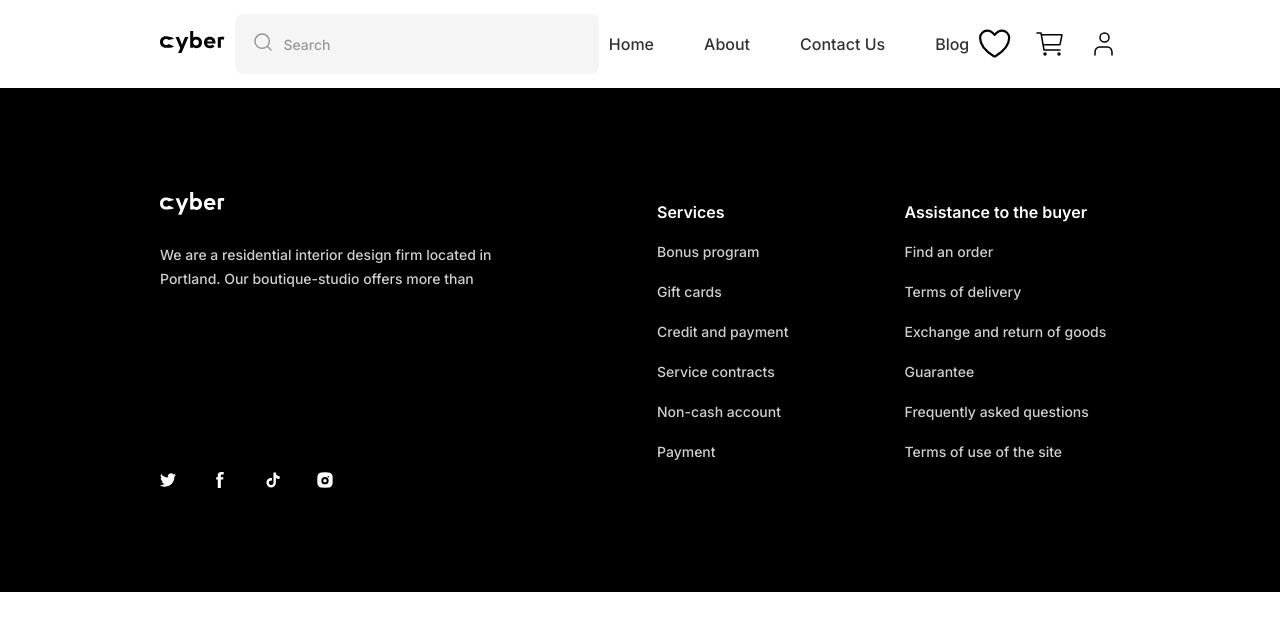
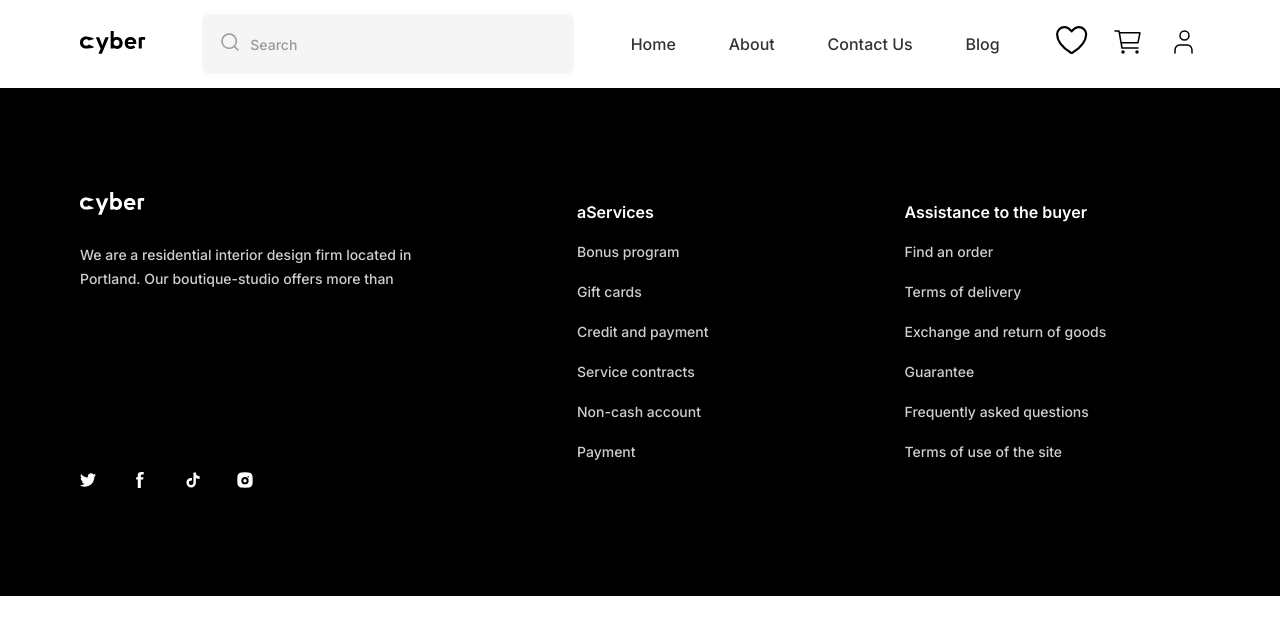
Before and after one commit to nakazawa63/iphone14pro, a plain HTML site: page index.html in a window 1280 px wide. Drawn offline with Linux system fonts and the light colour scheme; some packages are replaced by stand-ins of ours.

Commit message:
レビュー箇所、横幅の指定修正

```diff
--- a/css/style.css
+++ b/css/style.css
@@ -19,13 +19,20 @@ ul {
     list-style: none;
 }
 
+a {
+    color: inherit;
+    text-decoration: none;
+}
+
+a:hover {
+    opacity: 0.7
+}
 
 /* ヘッダー */
 
 .header {
-    max-width: 1440px;
+    max-width: 1120px;
     margin: 0 auto;
-    padding: 0 160px;
     height: 88px;
     display: flex;
     justify-content: space-between;
@@ -48,6 +55,7 @@ ul {
 }
 
 .header__search input {
+    max-width: 372px;
     height: 56px;
     padding: 19px 0;
     background-color: #f5f5f5;
@@ -95,9 +103,8 @@ ul {
 }
 
 .footer__content {
-    max-width: 1440px;
+    max-width: 1120px;
     margin: 0 auto;
-    padding: 0 160px;
 }
 
 .footer__wrap {
@@ -109,7 +116,8 @@ ul {
     width: 384px;
     margin-right: 113px;
 }
-.company .footer__text{
+
+.company .footer__text {
     width: 384px;
     margin-right: 113px;
     line-height: 171%;
--- a/index.html
+++ b/index.html
@@ -28,16 +28,16 @@
     </form>
     <nav class="header__nav">
         <ul>
-            <li>Home</li>
-            <li>About</li>
-            <li>Contact Us</li>
-            <li>Blog</li>
+            <li><a href="">Home</a></li>
+            <li><a href="">About</a></li>
+            <li><a href="">Contact Us</a></li>
+            <li><a href="">Blog</a></li>
         </ul>
     </nav>
     <div class="header__icon_wrap">
-        <img class="header__icon" src="images/header_icon01.svg" alt="いいね">
-        <img class="header__icon" src="images/header_icon02.svg" alt="カートの中身">
-        <img class="header__icon" src="images/header_icon03.svg" alt="プロフィール">
+        <a href=""><img class="header__icon" src="images/header_icon01.svg" alt="いいね"></a>
+        <a href=""><img class="header__icon" src="images/header_icon02.svg" alt="カートの中身"></a>
+        <a href=""><img class="header__icon" src="images/header_icon03.svg" alt="プロフィール"></a>
     </div>
 </header>
 
@@ -50,29 +50,29 @@
                     boutique-studio offers more than</p>
             </div>
             <ul class="services">
-                <li class="footer__text-semibold">Services</li>
-                <li class="footer__text">Bonus program</li>
-                <li class="footer__text">Gift cards</li>
-                <li class="footer__text">Credit and payment</li>
-                <li class="footer__text">Service contracts</li>
-                <li class="footer__text">Non-cash account</li>
-                <li class="footer__text">Payment</li>
+                <li class="footer__text-semibold">aServices</li>
+                <li class="footer__text"><a href="">Bonus program</a></li>
+                <li class="footer__text"><a href="">Gift cards</a></li>
+                <li class="footer__text"><a href="">Credit and payment</a></li>
+                <li class="footer__text"><a href="">Service contracts</a></li>
+                <li class="footer__text"><a href="">Non-cash account</a></li>
+                <li class="footer__text"><a href="">Payment</a></li>
             </ul>
             <ul class="assistance">
                 <li class="footer__text-semibold">Assistance to the buyer</li>
-                <li class="footer__text">Find an order</li>
-                <li class="footer__text">Terms of delivery</li>
-                <li class="footer__text">Exchange and return of goods</li>
-                <li class="footer__text">Guarantee</li>
-                <li class="footer__text">Frequently asked questions</li>
-                <li class="footer__text">Terms of use of the site</li>
+                <li class="footer__text"><a href="">Find an order</a></li>
+                <li class="footer__text"><a href="">Terms of delivery</a></li>
+                <li class="footer__text"><a href="">Exchange and return of goods</a></li>
+                <li class="footer__text"><a href="">Guarantee</a></li>
+                <li class="footer__text"><a href="">Frequently asked questions</a></li>
+                <li class="footer__text"><a href="">Terms of use of the site</a></li>
             </ul>
         </div>
         <div class="footer__icon_wrap">
-            <img class="footer__icon" src="images/footer_icon01.svg" alt="Twitter">
-            <img class="footer__icon" src="images/footer_icon02.svg" alt="Facebook">
-            <img class="footer__icon" src="images/footer_icon03.svg" alt="TikTok">
-            <img class="footer__icon" src="images/footer_icon04.svg" alt="Instagram">
+            <a href=""><img class="footer__icon" src="images/footer_icon01.svg" alt="Twitter"></a>
+            <a href=""><img class="footer__icon" src="images/footer_icon02.svg" alt="Facebook"></a>
+            <a href=""><img class="footer__icon" src="images/footer_icon03.svg" alt="TikTok"></a>
+            <a href=""><img class="footer__icon" src="images/footer_icon04.svg" alt="Instagram"></a>
         </div>
     </div>
 </footer>
```
Also changed, not shown: 1 other file.
